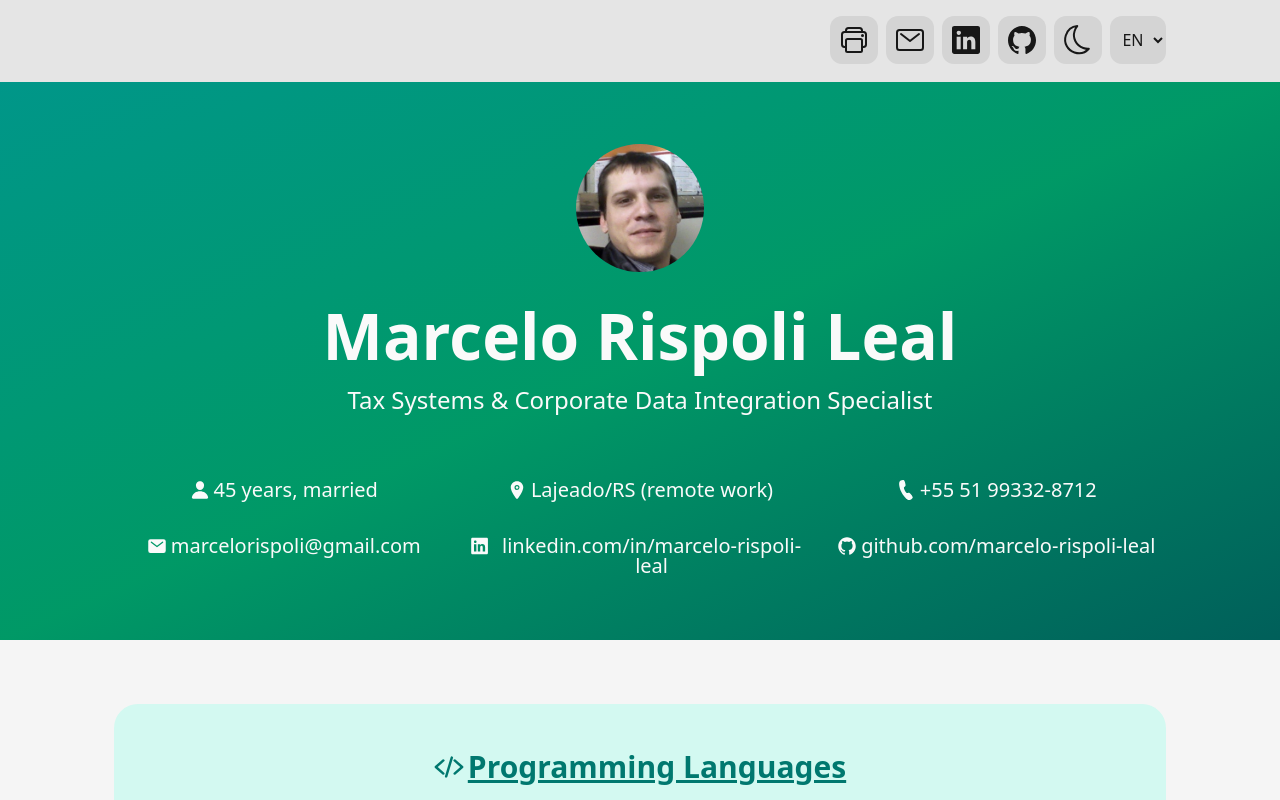
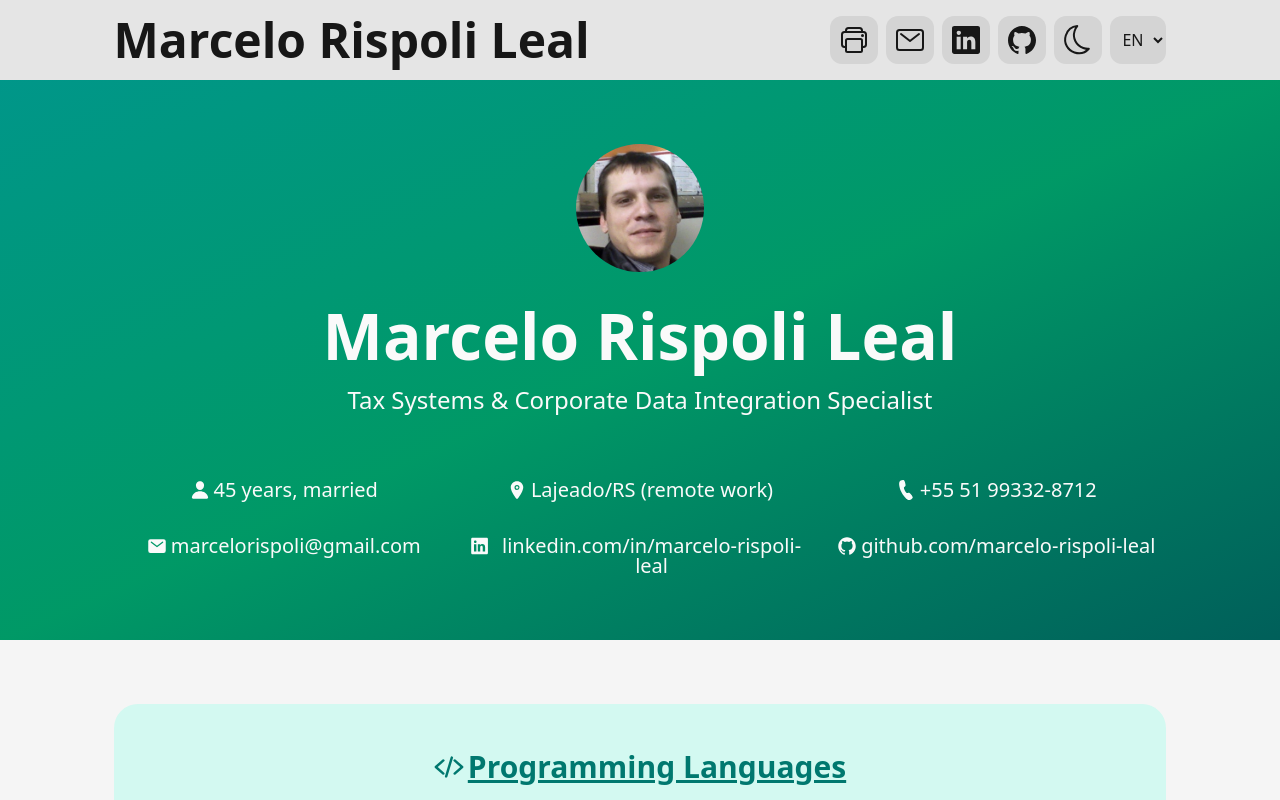
Before and after one commit to marcelo-rispoli-leal/marcelo-rispoli-leal, a React (Vite) app: page / in a window 1280 px wide. Shown: the top 800 px of the page. Built offline with nearby package versions, Linux system fonts and the light colour scheme.

Commit message:
Navber adjustment

```diff
--- a/src/components/App.jsx
+++ b/src/components/App.jsx
@@ -34,7 +34,7 @@ export default function App() {
       className="min-h-[100svh] w-full bg-neutral-100 font-sans leading-none text-neutral-900 transition-colors dark:bg-neutral-900 dark:text-neutral-100"
     >
       {/* Header */}
-      <header className="fixed top-0 z-50 w-full bg-neutral-200 py-4 dark:bg-neutral-800">
+      <header className="fixed top-0 z-50 w-full bg-neutral-200 py-[16px] dark:bg-neutral-800">
         <div className="mx-auto max-w-96/100 px-6 leading-none sm:max-w-9/10 md:max-w-86/100 2xl:max-w-4/5">
           <NavBar
             email={header.email}
--- a/src/components/IconLink.jsx
+++ b/src/components/IconLink.jsx
@@ -6,7 +6,7 @@ export default function IconLink({ icon, link }) {
       role="link"
       target="_blank"
       rel="noopener noreferrer"
-      className="3xl:w-[60px] 3xl:rounded-[15px] 3xl:p-[10px] 4xl:w-[72px] 4xl:rounded-[18px] 4xl:p-[12px] b-std h-full w-[48px] rounded-[12px] bg-neutral-300 p-[8px] transition-colors hover:bg-teal-700 dark:bg-neutral-700"
+      className="3xl:w-[60px] 3xl:rounded-[15px] 3xl:p-[10px] 4xl:w-[72px] 4xl:rounded-[18px] 4xl:p-[12px] b-std h-full w-[40px] rounded-[12px] bg-neutral-300 p-[8px] transition-colors hover:bg-teal-700 sm:w-[48px] dark:bg-neutral-700"
     >
       {icon}
     </a>
--- a/src/components/NavBar.jsx
+++ b/src/components/NavBar.jsx
@@ -9,30 +9,44 @@ import {
   IoPrintOutline,
 } from "react-icons/io5";
 // Classes for the NavBar IconLinks
-const iconClasses = "h-full w-full";
-// prettier-ignore
+const iconClasses = "h-full w-full"; // prettier-ignore
+
 // Export the NavBar for import into the App
-export default function NavBar({email, linkedin, github}) {
+export default function NavBar({ email, linkedin, github }) {
   const handlePrint = () => {
     window.print();
   };
   return (
+    <div className="3xl:h-[60px] 4xl:h-[72px] inline-flex h-[40px] w-full sm:h-[48px] md:grid md:grid-cols-2 md:justify-stretch">
+      <div className="hidden md:inline-flex md:justify-start md:text-[48px] md:font-semibold">
+        {document.title}
+      </div>
       <div
         role="navigation"
-      className="3xl:h-[60px] 4xl:h-[72px] 3xl:gap-x-[10px] 4xl:gap-x-[12px] inline-flex h-[48px] w-full justify-end gap-x-[8px]"
+        className="3xl:gap-x-[10px] 4xl:gap-x-[12px] inline-flex w-full justify-center gap-x-[8px] md:justify-end"
       >
         <button
           onClick={handlePrint}
-        className="h-full rounded-[12px] b-std p-2 transition-colors hover:bg-teal-700 dark:hover:bg-teal-500 bg-neutral-300 dark:bg-neutral-700 dark:text-neutral-100 aspect-square"
+          className="b-std aspect-square h-full rounded-[12px] bg-neutral-300 p-2 transition-colors hover:bg-teal-700 dark:bg-neutral-700 dark:text-neutral-100 dark:hover:bg-teal-500"
           aria-label="Print page"
         >
           <IoPrintOutline className={iconClasses} />
         </button>
-      <IconLink icon={<IoMailOutline className={iconClasses} />} link={`${email.prefix}${email.text}`} />
-      <IconLink icon={<IoLogoLinkedin className={iconClasses} />} link={`${linkedin.prefix}${linkedin.text}`} />
-      <IconLink icon={<IoLogoGithub className={iconClasses} />} link={`${github.prefix}${github.text}`} />
+        <IconLink
+          icon={<IoMailOutline className={iconClasses} />}
+          link={`${email.prefix}${email.text}`}
+        />
+        <IconLink
+          icon={<IoLogoLinkedin className={iconClasses} />}
+          link={`${linkedin.prefix}${linkedin.text}`}
+        />
+        <IconLink
+          icon={<IoLogoGithub className={iconClasses} />}
+          link={`${github.prefix}${github.text}`}
+        />
         <ToggleTheme />
         <ToggleLanguage />
       </div>
+    </div>
   );
 }
--- a/src/components/ToggleLanguage.jsx
+++ b/src/components/ToggleLanguage.jsx
@@ -7,7 +7,7 @@ export default function ToggleLanguage() {
     <select
       value={language}
       onChange={(e) => toggleLanguage(e.target.value)}
-      className="3xl:w-[70px] 4xl:w-[84px] 3xl:rounded-[15px] 4xl:rounded-[18px] b-std h-full w-[56px] rounded-[12px] bg-neutral-300 px-2 transition-colors hover:bg-teal-700 dark:bg-neutral-700 dark:text-neutral-100"
+      className="3xl:w-[70px] 4xl:w-[84px] 3xl:rounded-[15px] 4xl:rounded-[18px] b-std h-full w-[48px] rounded-[12px] bg-neutral-300 px-2 transition-colors hover:bg-teal-700 sm:w-[56px] dark:bg-neutral-700 dark:text-neutral-100"
     >
       <option value="pt">PT</option>
       <option value="en">EN</option>
--- a/src/components/ToggleTheme.jsx
+++ b/src/components/ToggleTheme.jsx
@@ -8,7 +8,7 @@ export default function ToggleTheme() {
   return (
     <button
       onClick={toggleTheme}
-      className="3xl:w-[60px] 3xl:rounded-[15px] 3xl:p-[10px] 4xl:w-[72px] 4xl:rounded-[18px] 4xl:p-[12px] b-std h-full w-[48px] rounded-[12px] bg-neutral-300 p-[8px] transition-colors hover:bg-teal-700 dark:bg-neutral-700"
+      className="3xl:w-[60px] 3xl:rounded-[15px] 3xl:p-[10px] 4xl:w-[72px] 4xl:rounded-[18px] 4xl:p-[12px] b-std h-full w-[40px] rounded-[12px] bg-neutral-300 p-[8px] transition-colors hover:bg-teal-700 sm:w-[48px] dark:bg-neutral-700"
       role="switch"
       aria-label={
         isDarkTheme ? "Switch to light theme" : "Switch to dark theme"
```
Lines whose indentation alone changed are shown as unchanged.
